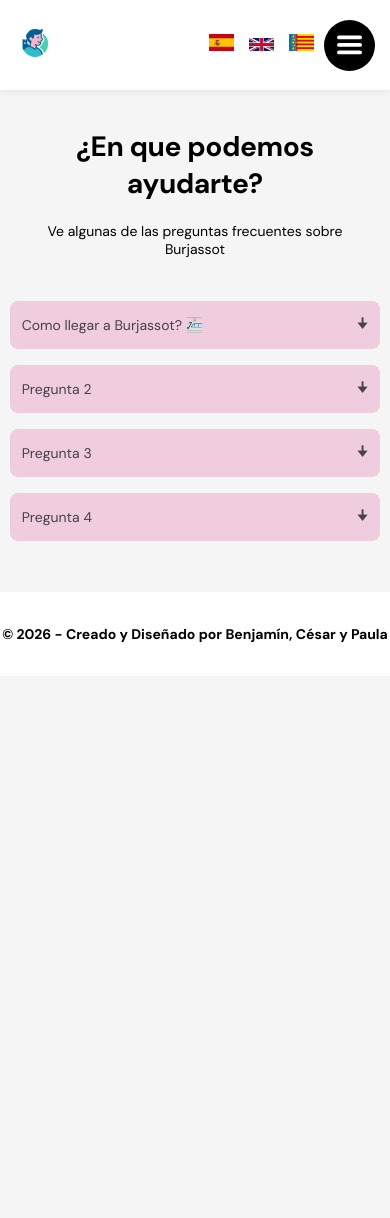
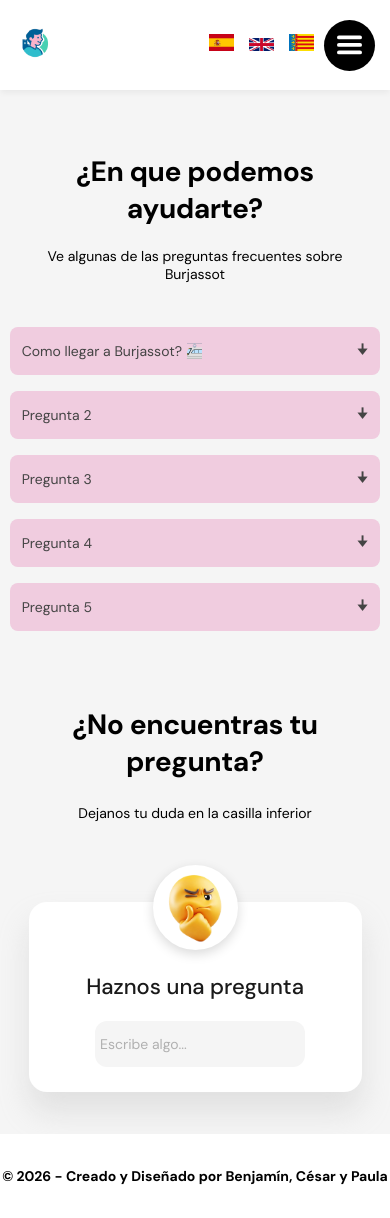
Before and after one commit to benjvm/BurjaConnect, a React (Vite) app: page /PreguntasFrecuentes in a window 390 px wide. Before the commit the page ends 844 px from the top, so only its background shows below. Built offline with nearby package versions, Linux system fonts and the light colour scheme; a web font is replaced by a local one.

Commit message:
Pagina preguntas en responsive + preguntas form

```diff
--- a/src/assets/styles/style_Preguntas/preguntasF.css
+++ b/src/assets/styles/style_Preguntas/preguntasF.css
@@ -77,8 +77,9 @@
 }
 
 .preguntasBody{
-  height: 75vh;
-  padding-top: 15vh;
+  min-height: 45vh;
+  padding-bottom: 5vh;
+  margin-top: 15vh;
   background-color: #f5f5f5;
 }
 
@@ -86,6 +87,10 @@
 @media screen and (max-width: 1024px) {
   .preguntasDiv {
     width: 70vw;
+  }
+
+  .preguntasBody{
+    padding-bottom: 0px;
   }
 
   .title h1 {
@@ -103,10 +108,6 @@
 
   .panel.show {
     max-height: 350px;
-  }
-
-  .preguntasBody{
-    padding-top: 15vh;
   }
 }
 
@@ -153,7 +154,6 @@
 
   .preguntasBody {
     height: auto;
-    padding-bottom: 5vh;
   }
 
   .arrow {
@@ -172,7 +172,7 @@
   }
 
   .title{
-    margin-top: 12vh;
+    margin-top: 0;
   }
 
   .title h1 {
@@ -192,3 +192,242 @@
     max-height: 450px;
   }
 }
+
+
+/* Ask question component */
+.title-insert{
+  display: flex;
+  flex-direction: column;
+  justify-content: center;
+  align-items: center;
+  padding-bottom: 8vh;
+}
+
+.title-insert h1{
+  font-size: 55px;
+}
+
+.title-insert p{
+  font-size: 20px;
+}
+
+.insert-question-body{
+  display: flex;
+  flex-direction: column;
+  justify-content: center;
+  align-items: center;
+  min-height: 55vh;
+  padding-top: 8vh;
+  padding-bottom: 10vh;
+}
+
+.ask-question-card {
+  background: white;
+  border-radius: 24px;
+  padding: 40px 50px;
+  width: 20vw;
+  max-width: 450px;
+  position: relative;
+  box-shadow: 0 20px 30px rgba(180, 180, 180, 0.3);
+  display: flex;
+  flex-direction: column;
+  align-items: center;
+  justify-content: center;
+}
+
+.user-avatar {
+  position: absolute;
+  top: -50px;
+  width: 100px;
+  height: 100px;
+  background: #ffffff;
+  border-radius: 50%;
+  display: flex;
+  justify-content: center;
+  align-items: center;
+  box-shadow: 0 4px 12px rgba(0, 0, 0, 0.15);
+  border: 5px solid white;
+}
+
+.user-avatar img {
+  width: 110px;
+  height: 110px;
+}
+
+.ask-question-title {
+  font-size: 28px;
+  font-weight: 400;
+  color: #1a1a1a;
+  margin: 60px 0 30px 0;
+  text-align: center;
+}
+
+.ask-question-form {
+  width: 15vw;
+}
+
+.ask-question-input {
+  width: 100%;
+  padding: 18px 20px;
+  padding-right: 0px;
+  font-size: 16px;
+  border: none;
+  background: #f5f5f5;
+  border-radius: 12px;
+  outline: none;
+  transition: background 0.3s ease;
+  font-family: inherit;
+}
+
+.ask-question-input::placeholder {
+  color: #b0b0b0;
+}
+
+.ask-question-input:focus {
+  background: #ebebeb;
+}
+
+.ask-question-card h2{
+  font-weight: 500;
+}
+
+/* Responsive Ask Question - Tablet */
+@media screen and (max-width: 1024px) {
+  .title-insert h1 {
+    font-size: 45px;
+  }
+
+  .title-insert p {
+    font-size: 18px;
+  }
+
+  .insert-question-body {
+    padding-top: 0px;
+    padding-bottom: 8vh;
+  }
+
+  .ask-question-card {
+    width: 50vw;
+    padding: 35px 40px;
+  }
+
+  .user-avatar {
+    width: 90px;
+    height: 90px;
+    top: -45px;
+  }
+
+  .user-avatar img {
+    width: 100px;
+    height: 100px;
+  }
+
+  .ask-question-title {
+    font-size: 26px;
+    margin: 55px 0 25px 0;
+  }
+
+  .ask-question-input {
+    padding: 16px 18px;
+    font-size: 15px;
+  }
+}
+
+/* Responsive Ask Question - Móvil normal */
+@media screen and (max-width: 767px) {
+  .title-insert {
+    margin-bottom: 6vh;
+    padding: 15px;
+  }
+
+  .title-insert h1 {
+    font-size: 38px;
+    text-align: center;
+  }
+
+  .title-insert p {
+    font-size: 16px;
+    text-align: center;
+  }
+
+  .insert-question-body {
+    min-height: 45vh;
+    padding-top: 6vh;
+    padding-bottom: 6vh;
+  }
+
+  .ask-question-card {
+    width: 85vw;
+    padding: 30px 35px;
+    border-radius: 20px;
+  }
+
+  .user-avatar {
+    width: 85px;
+    height: 85px;
+    top: -42px;
+  }
+
+  .user-avatar img {
+    width: 95px;
+    height: 95px;
+  }
+
+  .ask-question-title {
+    font-size: 24px;
+    margin: 52px 0 22px 0;
+  }
+
+  .ask-question-input {
+    padding: 15px 16px;
+    font-size: 15px;
+  }
+}
+
+/* Responsive Ask Question - Móvil pequeño */
+@media screen and (max-width: 480px) {
+  .title-insert h1 {
+    font-size: 28px;
+  }
+
+  .title-insert p {
+    font-size: 14px;
+  }
+
+  .insert-question-body {
+    min-height: 40vh;
+    padding-top: 5vh;
+    padding-bottom: 5vh;
+  }
+
+  .ask-question-card {
+    width: 70vw;
+    padding: 25px 30px;
+    border-radius: 18px;
+  }
+
+  .user-avatar {
+    width: 75px;
+    height: 75px;
+    top: -37px;
+  }
+
+  .user-avatar img {
+    width: 85px;
+    height: 85px;
+  }
+
+  .ask-question-title {
+    font-size: 22px;
+    margin: 45px 0 20px 0;
+  }
+
+  .ask-question-input {
+    padding: 14px 5px;
+    font-size: 14px;
+  }
+
+  .ask-question-form {
+    width: 200px;
+  }
+}
--- /dev/null
+++ b/src/components/componente_Preguntas/InsertPreguntas.jsx
@@ -0,0 +1,45 @@
+import { useState } from 'react';
+import "/src/assets/styles/style_Preguntas/preguntasF.css";
+
+export default function AskQuestion({imagen}) {
+  const [question, setQuestion] = useState('');
+
+  const handleSubmit = (e) => {
+    e.preventDefault();
+    if (question.trim()) {
+      console.log('Question submitted:', question);
+      setQuestion('');
+    }
+  };
+
+  return (
+    <div className="ask-question-overlay">
+      <div className="ask-question-card">
+        <div className="user-avatar">
+          <img src={imagen}></img>
+        </div>
+
+        <h2 className="ask-question-title">Haznos una pregunta</h2>
+
+        <form onSubmit={handleSubmit} className="ask-question-form">
+          <input
+            type="text"
+            placeholder="Escribe algo..."
+            value={question}
+            onChange={(e) => setQuestion(e.target.value)}
+            className="ask-question-input"
+          />
+        </form>
+      </div>
+    </div>
+  );
+}
+
+export function InsertTitle() {
+    return (
+    <div className="title-insert">
+        <h1>¿No encuentras tu pregunta?</h1>
+        <p>Dejanos tu duda en la casilla inferior</p>
+    </div>
+    )
+}
--- a/src/components/componente_Preguntas/Render_preguntas.jsx
+++ b/src/components/componente_Preguntas/Render_preguntas.jsx
@@ -1,6 +1,7 @@
 import PreguntasFrecuentes, {PreguntasTitle} from './PreguntasFrecuentes.jsx'
 import Header from '../component_Header/Header.jsx';
 import Footer from '../component_Footer/Footer.jsx';
+import AskQuestion, {InsertTitle} from './InsertPreguntas.jsx';
 
 export default function RenderPreguntas() {
 
@@ -25,6 +26,16 @@ export default function RenderPreguntas() {
                 pregunta = "Pregunta 4"
                 respuesta = "Far far away, behind the word mountains, far from the countries Vokalia and Consonantia, there live the blind texts. Separated they live in Bookmarksgrove right at the coast of the Semantics, a large language ocean. A small river named Duden flows by their place and supplies it with the necessary regelialia. It is a paradisematic country, in which roasted parts of sentences fly into your mouth."
             />
+            <PreguntasFrecuentes
+                pregunta = "Pregunta 5"
+                respuesta = "Far far away, behind the word mountains, far from the countries Vokalia and Consonantia, there live the blind texts. Separated they live in Bookmarksgrove right at the coast of the Semantics, a large language ocean. A small river named Duden flows by their place and supplies it with the necessary regelialia. It is a paradisematic country, in which roasted parts of sentences fly into your mouth."
+            />
+        </div>
+        <div className='insert-question-body'>
+            <InsertTitle></InsertTitle>
+            <AskQuestion
+                imagen = "/img/emoji_pensativo-removebg.png"
+            />
         </div>
         <Footer></Footer>
     </div>
```
Also changed, not shown: public/img/emoji_pensativo-removebg.png (added), 1 other file (tests, documents, lock files or other folders).
